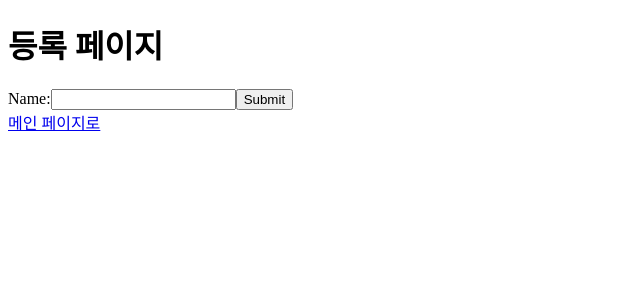
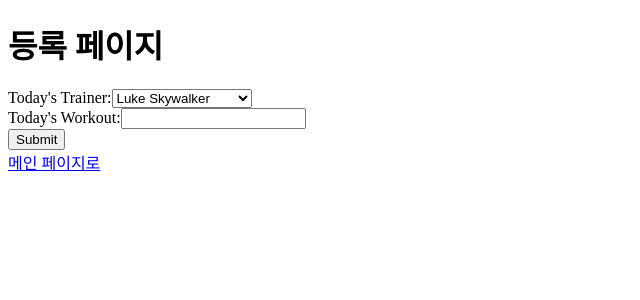
Before and after one commit to jam-sirloin/FYMeme, a Next.js app: page /workout/create in a window 1280 px wide. Shown: the top 300 px of the page, without its empty margins (0-640 px from the left). Built offline with nearby package versions, Linux system fonts and the light colour scheme.

Commit message:
Update 등록 페이지 > API Routes의 데이터 렌더링 (Server-Side Rendering)

```diff
--- a/src/pages/workout/create/index.tsx
+++ b/src/pages/workout/create/index.tsx
@@ -1,8 +1,22 @@
 import Link from 'next/link';
-import { ChangeEvent, FormEvent, useState } from 'react';
+import { ChangeEvent, FormEvent, useEffect, useState } from 'react';
 
-export default function WorkoutCreate() {
+import { Trainer } from '@/interfaces';
+
+type Props = {
+  data: Trainer[];
+};
+
+export default function WorkoutCreate({ data }: Props) {
   const [workoutName, setWorkoutName] = useState('');
+  const [trainerList, setTrainerList] = useState<string[] | null>(null);
+
+  useEffect(() => {
+    if (!data) return;
+
+    const myTrainerList = data.map((trainer: Trainer) => trainer.name);
+    setTrainerList(myTrainerList);
+  }, [data]);
 
   function handleChange(e: ChangeEvent<HTMLInputElement>) {
     setWorkoutName(e.target.value);
@@ -30,9 +44,28 @@ export default function WorkoutCreate() {
   return (
     <main>
       <h1>등록 페이지</h1>
-      <form onSubmit={handleSubmit}>
+      <form
+        onSubmit={handleSubmit}
+        style={{
+          display: 'flex',
+          flexDirection: 'column',
+          justifyContent: 'flex-start',
+          alignItems: 'flex-start',
+        }}
+      >
         <label>
-          Name:
+          Today&apos;s Trainer:
+          <select>
+            {trainerList &&
+              trainerList.map((trainerName: string, index: number) => (
+                <option key={index} value={trainerName}>
+                  {trainerName}
+                </option>
+              ))}
+          </select>
+        </label>
+        <label>
+          Today&apos;s Workout:
           <input type="text" value={workoutName} onChange={handleChange} />
         </label>
         <input type="submit" value="Submit" />
@@ -41,3 +74,15 @@ export default function WorkoutCreate() {
     </main>
   );
 }
+
+export async function getServerSideProps() {
+  const baseUrl =
+    process.env.NODE_ENV === 'production'
+      ? 'https://my-workout-app.vercel.app'
+      : 'http://localhost:3000';
+
+  const res = await fetch(`${baseUrl}/api/trainers`);
+  const data = await res.json();
+
+  return { props: { data } };
+}
```
